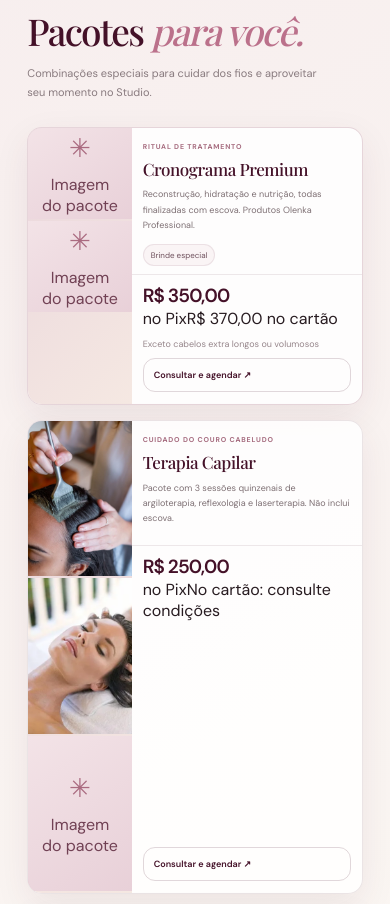
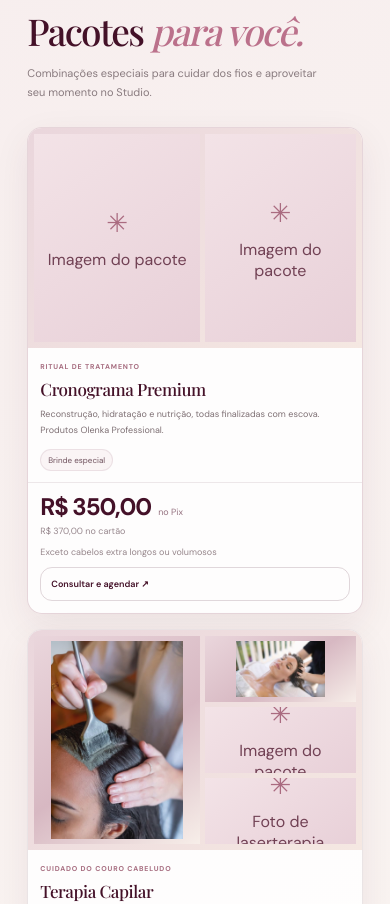
Before and after one commit to davisouza-027/siteJS, a plain HTML site: page index.html in a window 390 px wide. Shown: the part 2441-3345 px from the top of the page. Drawn offline with nearby package versions, Linux system fonts and the light colour scheme; a web font is replaced by a local one.

Commit message:
Update styles.css

```diff
--- a/styles.css
+++ b/styles.css
@@ -284,18 +284,18 @@ body[data-theme="dark"] .route-waze{background:linear-gradient(135deg,#e8f7fd,#d
 .package-grid{max-width:1120px;margin:0 auto;display:grid;grid-template-columns:repeat(3,minmax(0,1fr));gap:20px;align-items:stretch}
 .package-card{--package-delay:0ms;display:flex;flex-direction:column;min-width:0;overflow:hidden;border:1px solid rgba(91,42,62,.12);border-radius:18px;background:rgba(255,255,255,.84);box-shadow:0 12px 36px rgba(76,32,51,.075);transition:transform .28s ease,box-shadow .28s ease,border-color .28s ease;transition-delay:var(--package-delay)}
 .package-card:hover{transform:translateY(-5px);border-color:rgba(145,69,98,.3);box-shadow:0 20px 45px rgba(76,32,51,.14)}
-.package-photos{height:190px;display:grid;grid-template-columns:1fr;overflow:hidden;background:linear-gradient(135deg,#ead6dc,#f5e8e2)}
-.package-photos-strip{grid-template-columns:repeat(3,minmax(0,1fr));gap:2px}
+.package-photos{height:220px;display:grid;grid-template-columns:1fr;overflow:hidden;background:linear-gradient(135deg,#ead6dc,#f5e8e2)}
+.package-photos-strip{grid-template-columns:1.1fr 1fr;grid-template-rows:1fr;gap:5px;padding:7px}
+.package-photos-4{grid-template-columns:1.1fr 1fr;grid-template-rows:repeat(3,minmax(0,1fr))}
+.package-photos-4 .package-photo:first-child{grid-row:1/4}
 .package-photo{position:relative;min-width:0;height:100%;margin:0;overflow:hidden;background:linear-gradient(145deg,#ead6dc,#d7b8c2 55%,#f7eee9)}
-.package-photo img{display:block;width:100%;height:100%;object-fit:cover;transition:transform .55s cubic-bezier(.2,.7,.2,1)}
+.package-photo img{display:block;width:100%;height:100%;padding:5px;object-fit:contain;opacity:.94;transition:transform .55s cubic-bezier(.2,.7,.2,1)}
+.package-photo-contain img{padding:12px}
 .package-card:hover .package-photo img{transform:scale(1.045)}
 .package-photo[hidden]{display:none}
-.package-photo-compact:nth-child(1) img{object-position:center 53%}
-.package-photo-compact:nth-child(2) img{object-position:center 45%}
 .package-photo-placeholder{position:absolute;inset:0;display:flex;flex-direction:column;align-items:center;justify-content:center;gap:9px;padding:12px;text-align:center;color:#714154;background:linear-gradient(145deg,#f3e3e7,#e8d0d8)}
 .package-photo-placeholder[hidden],.package-photo img[hidden]{display:none}
 .package-photo-placeholder:before{content:"✳";font-size:26px;color:#aa6b80}
-.package-photo figcaption{position:absolute;left:8px;right:8px;bottom:8px;padding:5px 7px;border:1px solid rgba(255,255,255,.4);border-radius:99px;background:rgba(63,28,43,.64);color:#fff;text-align:center;font-size:8px;letter-spacing:.04em;backdrop-filter:blur(8px)}
 .package-card-content{padding:19px 20px 5px;flex:1}
 .package-eyebrow{display:block;margin-bottom:8px;color:#a66c7f;font-size:8px;font-weight:700;letter-spacing:.18em}
 .package-card h3{margin:0;color:var(--wine-dark);font:500 22px/1.18 "Playfair Display",serif;letter-spacing:-.025em}
@@ -303,20 +303,21 @@ body[data-theme="dark"] .route-waze{background:linear-gradient(135deg,#e8f7fd,#d
 .package-includes{display:flex;flex-wrap:wrap;gap:7px;list-style:none;padding:0;margin:0}
 .package-includes li{padding:6px 9px;border:1px solid rgba(122,69,89,.11);border-radius:30px;background:#faf4f5;color:#6e505c;font-size:9px}
 .package-pricing{padding:15px 20px 12px;margin-top:10px;border-top:1px solid rgba(91,42,62,.1)}
-.package-price{display:block;color:var(--wine-dark);font:600 22px/1.2 "DM Sans",sans-serif;letter-spacing:-.045em}
-.package-pix{display:block;margin-top:4px;color:#94717f;font-size:10px}
+.package-price{display:inline-block;color:var(--wine-dark);font:700 27px/1.15 "DM Sans",sans-serif;letter-spacing:-.045em}
+.package-pix-label{display:inline-block;margin-left:7px;color:#94717f;font-size:10px}
+.package-price-card{display:block;margin-top:5px;color:#98888e;font-size:10px}
 .package-detail{margin:9px 0 0;color:#96868b;font-size:9px;line-height:1.5}
 .package-option{display:grid;grid-template-columns:1fr auto;gap:5px 10px;align-items:baseline;padding:8px 0;border-bottom:1px solid rgba(91,42,62,.08);color:var(--wine-dark)}
 .package-option:last-child{border-bottom:0}
 .package-option strong{font-size:10px;font-weight:600}
-.package-option>span{font-size:12px;font-weight:700;white-space:nowrap}
-.package-option small{grid-column:1/-1;color:#94717f;font-size:9px}
+.package-option-pix{grid-column:1/-1;color:var(--wine-dark);font-size:17px;font-weight:700;white-space:nowrap}
+.package-option-card{grid-column:1/-1;color:#98888e;font-size:9px}
 .package-cta{display:flex;align-items:center;justify-content:space-between;margin:0 20px 19px;padding:11px 13px;border:1px solid rgba(91,42,62,.18);border-radius:12px;color:var(--wine-dark);font-size:10px;font-weight:600;transition:background .2s ease,color .2s ease,transform .2s ease}
 .package-cta:hover,.package-cta:focus-visible{transform:translateY(-1px);background:var(--wine-dark);color:#fff;outline:2px solid rgba(185,154,96,.55);outline-offset:2px}
 .package-card-featured{border-color:rgba(166,108,127,.28)}
 body[data-theme="dark"] .packages-section{background:linear-gradient(150deg,#21191d,#2c1e25 48%,#21191d)}
 body[data-theme="dark"] .package-card{background:#30242a;border-color:rgba(241,217,226,.14)}
-body[data-theme="dark"] .package-card h3,body[data-theme="dark"] .package-price,body[data-theme="dark"] .package-option{color:#f2e4e9}
+body[data-theme="dark"] .package-card h3,body[data-theme="dark"] .package-price,body[data-theme="dark"] .package-option,body[data-theme="dark"] .package-option-pix{color:#f2e4e9}
 body[data-theme="dark"] .package-description,body[data-theme="dark"] .package-detail{color:#c3b0b8}
 body[data-theme="dark"] .package-includes li{background:#3d2c34;color:#eadce1;border-color:rgba(241,217,226,.12)}
 body[data-theme="dark"] .package-pricing{border-color:rgba(241,217,226,.12)}
@@ -328,23 +329,24 @@ body[data-theme="dark"] .package-cta:hover{background:#f2e4e9;color:#38202c}
   .packages-heading{display:block;margin-bottom:24px}
   .packages-heading>p{margin-top:13px}
   .package-grid{grid-template-columns:1fr;gap:15px}
-  .package-card{display:grid;grid-template-columns:minmax(100px,34%) minmax(0,1fr);grid-template-rows:auto 1fr auto;align-items:stretch;border-radius:15px}
-  .package-photos{grid-column:1;grid-row:1/4;height:100%;min-height:260px}
-  .package-photos-strip{grid-template-columns:1fr;grid-template-rows:repeat(3,minmax(0,1fr));gap:2px}
-  .package-photo figcaption{font-size:7px;left:4px;right:4px;bottom:4px;padding:4px 3px}
-  .package-card-content{grid-column:2;grid-row:1;padding:17px 15px 0}
+  .package-card{display:flex;flex-direction:column;border-radius:15px}
+  .package-photos{height:210px}
+  .package-photos-strip{height:230px;grid-template-columns:1.1fr 1fr;grid-template-rows:1fr;gap:5px;padding:6px}
+  .package-photos-4{grid-template-rows:repeat(3,minmax(0,1fr))}
+  .package-card-content{padding:17px 16px 3px}
   .package-eyebrow{font-size:7px;letter-spacing:.12em}
   .package-card h3{font-size:19px}
   .package-description{min-height:0;margin:8px 0 11px;font-size:9px}
   .package-includes{gap:5px}
   .package-includes li{padding:5px 7px;font-size:8px}
-  .package-pricing{grid-column:2;grid-row:2;padding:12px 15px 8px;margin-top:8px}
-  .package-price{font-size:19px}
-  .package-pix{font-size:9px}
+  .package-pricing{padding:12px 16px 8px;margin-top:8px}
+  .package-price{font-size:24px}
+  .package-pix-label{font-size:9px}
+  .package-price-card{font-size:9px}
   .package-option{gap:4px 6px}
   .package-option strong{font-size:9px}
-  .package-option>span{font-size:10px}
-  .package-cta{grid-column:2;grid-row:3;margin:0 15px 15px;padding:10px;font-size:9px}
+  .package-option-pix{font-size:16px}
+  .package-cta{margin:0 16px 15px;padding:10px;font-size:9px}
 }
-@media(max-width:390px){.package-card{grid-template-columns:31% minmax(0,1fr)}.package-card-content{padding:14px 11px 0}.package-pricing{padding:10px 11px 7px}.package-cta{margin:0 11px 12px}.package-card h3{font-size:17px}}
+@media(max-width:390px){.package-card-content{padding:14px 12px 3px}.package-pricing{padding:10px 12px 7px}.package-cta{margin:0 12px 12px}.package-card h3{font-size:17px}.package-photos{height:190px}.package-photos-strip{height:220px}}
 @media(prefers-reduced-motion:reduce){.package-card,.package-photo img,.package-cta,.package-card:hover{transition:none;transform:none}}
```
